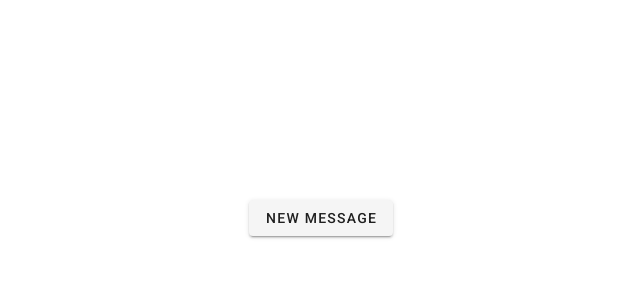
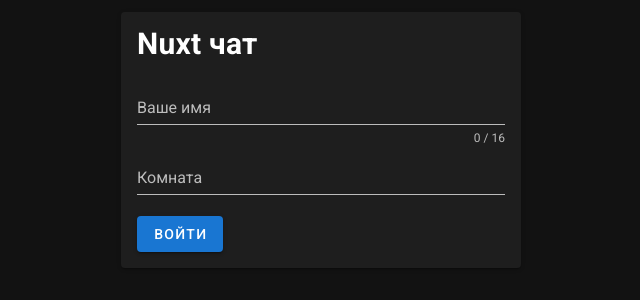
Before and after one commit to Nikkei96/nuxt-socket-chat, a Nuxt app: page / in a window 1280 px wide. Shown: the top 300 px of the page, without its empty margins (319-959 px from the left). Built offline with nearby package versions, Linux system fonts and the light colour scheme; what vue-socket.io-extended would draw is missing.

Commit message:
added layouts, validation auth (l.3)

```diff
--- /dev/null
+++ b/layouts/empty.vue
@@ -0,0 +1,9 @@
+<template>
+  <v-app app>
+    <v-main>
+      <v-container fluid>
+        <nuxt />
+      </v-container>
+    </v-main>
+  </v-app>
+</template>
--- /dev/null
+++ b/middleware/chat.js
@@ -0,0 +1,5 @@
+export default function (ctx) {
+  if (!Object.keys(ctx.store.state.user).length) {
+    ctx.redirect('/?message=noUser')
+  }
+}
--- a/nuxt.config.js
+++ b/nuxt.config.js
@@ -50,6 +50,9 @@
   vuetify: {
     customVariables: ['~/assets/variables.scss'],
     theme: {
+      dark: true,
+      themes: {
+        dark: {
           primary: colors.blue.darken2,
           accent: colors.grey.darken3,
           secondary: colors.amber.darken3,
@@ -57,6 +60,8 @@
           warning: colors.amber.base,
           error: colors.deepOrange.accent4,
           success: colors.green.accent3
+        }
+      }
     }
   },
   /*
--- /dev/null
+++ b/pages/chat.vue
@@ -0,0 +1,19 @@
+<template>
+  <h1>Hello! {{user.name}}</h1>
+</template>
+
+<script>
+import { mapState } from 'vuex'
+export default {
+  middleware: ['chat'],
+  head() {
+    return {
+      title: `Комната ${this.user.room}`,
+    }
+  },
+
+  computed: {
+    ...mapState(['user']),
+  },
+}
+</script>
--- a/pages/index.vue
+++ b/pages/index.vue
@@ -1,24 +1,76 @@
 <template>
   <v-layout column justify-center align-center>
-    <v-flex xs12 sm8 md6>
-      <v-btn @click='send'>NEW MESSAGE</v-btn>
+    <v-flex xs12 sm8>
+      <v-card min-width='400'>
+        <v-card-title>
+          <h2>Nuxt чат</h2>
+        </v-card-title>
+        <v-card-text>
+          <v-form ref='form' v-model='valid' lazy-validation>
+            <v-text-field
+              v-model='name'
+              :counter='16'
+              :rules='nameRules'
+              label='Ваше имя'
+              required
+            ></v-text-field>
+
+            <v-text-field
+              v-model='room'
+              :rules='roomRules'
+              label='Комната'
+              required
+            ></v-text-field>
+
+            <v-btn
+              :disabled='!valid'
+              color='primary'
+              class='mr-4'
+              @click='submit'
+            >Войти</v-btn>
+          </v-form>
+        </v-card-text>
+      </v-card>
     </v-flex>
   </v-layout>
 </template>
 
 <script>
+import { mapMutations } from 'vuex'
+
 export default {
+  layout: 'empty',
+  head: { title: 'Добро пожаловать в nuxt чат' },
   sockets: {
     connect() {
       console.log('socket connected!')
     },
   },
 
+  data: () => ({
+    valid: true,
+    name: '',
+    room: '',
+
+    nameRules: [
+      v => !!v || 'Введите имя',
+      v => (v && v.length <= 16) || 'Имя не более 16 символов',
+    ],
+    roomRules: [v => !!v || 'Нужна комната'],
+  }),
+
   methods: {
-    send() {
-      this.$socket.client.emit('createMessage', {
-        text: 'FROM CLIENT',
-      })
+    ...mapMutations(['setUser']),
+    submit() {
+      if (this.$refs.form.validate()) {
+        const user = {
+          name: this.name,
+          room: this.room,
+        }
+
+        this.setUser(user)
+        this.$router.push('/chat')
+      }
     },
   },
 }
--- a/store/index.js
+++ b/store/index.js
@@ -1,6 +1,12 @@
 export const state = () => ({
+  user: {},
+})
 
-})
+export const mutations = {
+  setUser(state, user) {
+    state.user = user
+  }
+}
 
 export const actions = {
   SOCKET_newMessage(ctx, data) {
```
Lines whose indentation alone changed are shown as unchanged.
